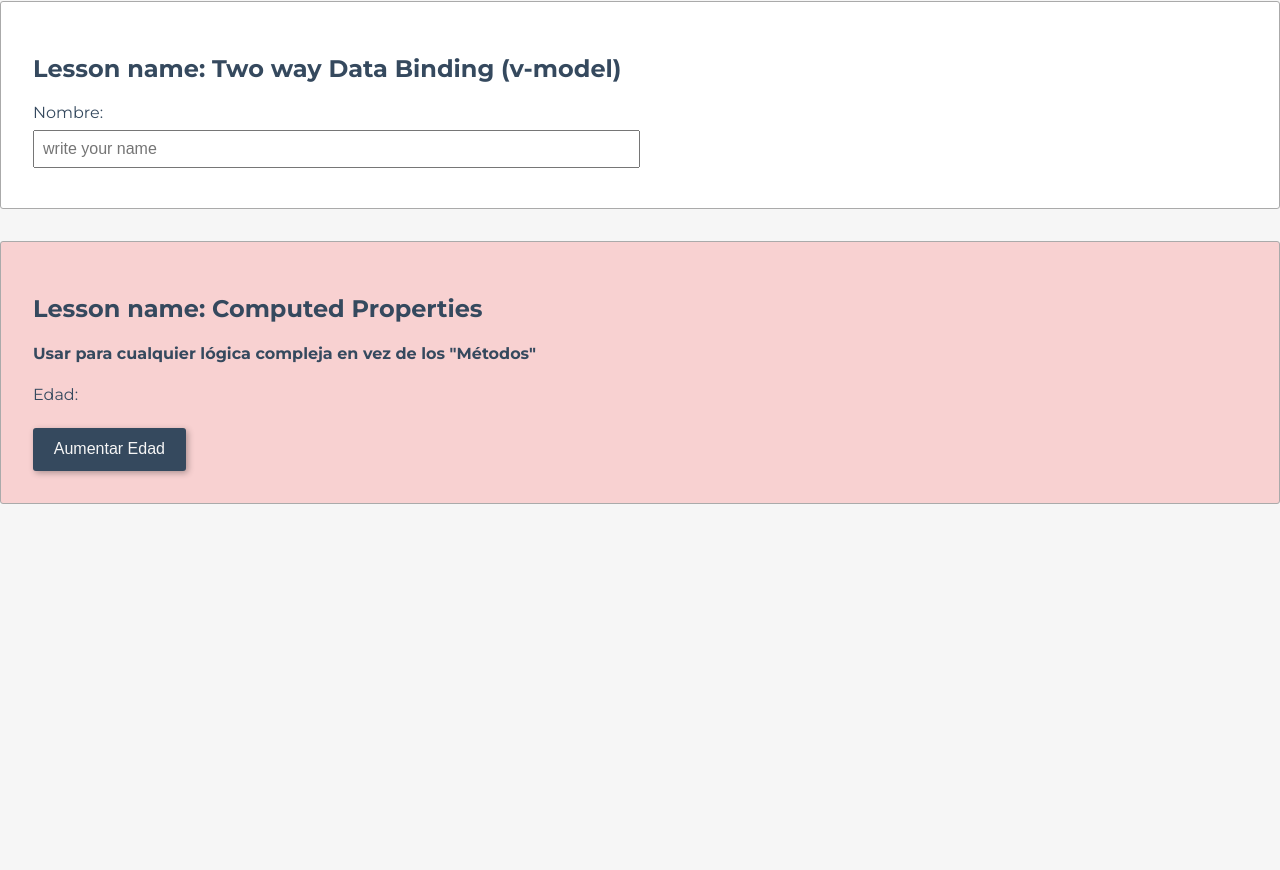
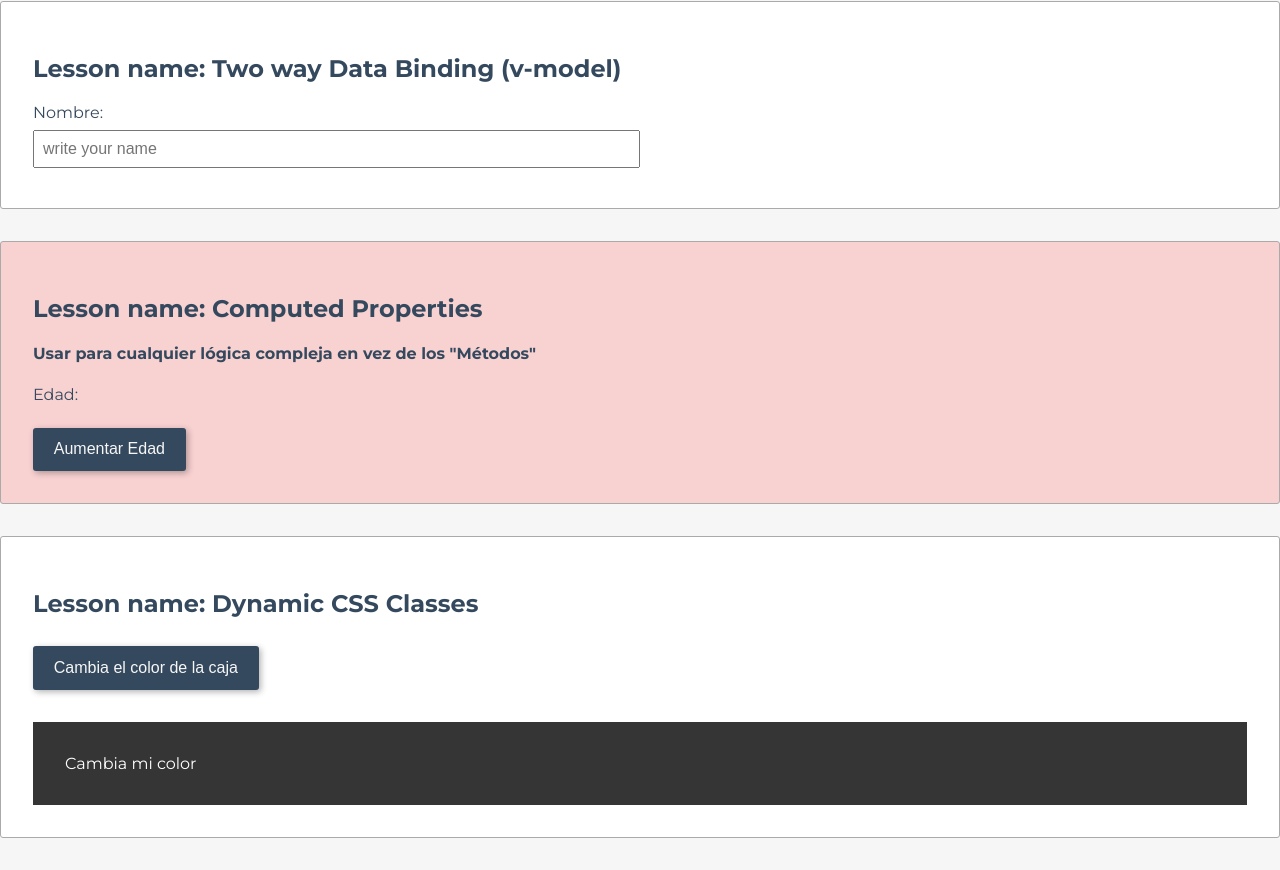
Before and after one commit to iamadeveloper-es/vue-js, a plain HTML site: page vuejs-playlist/index.html in a window 1280 px wide. Shown: the part 2040-2910 px from the top of the page. Before the commit the page ends 2576 px from the top, so only its background shows below. Drawn offline with nearby package versions, Linux system fonts and the light colour scheme.

Commit message:
Dynamic css Classes

```diff
--- a/vuejs-playlist/app.js
+++ b/vuejs-playlist/app.js
@@ -8,7 +8,8 @@ new Vue({
         x: 0,
         y: 0,
         name: '',
-        edad: 35
+        edad: 35,
+        color: false
 
     },
     methods:{
@@ -40,6 +41,11 @@ new Vue({
 
            this.edad + 20
            console.log(this.edad);
+        },
+        changeClass: function(){
+            return{
+                color: this.color
+            }
         }
     }
 });
--- a/vuejs-playlist/index.html
+++ b/vuejs-playlist/index.html
@@ -76,6 +76,11 @@
             <p>Edad: {{updateEdad}}</p>
             <button v-on:click="edad++">Aumentar Edad</button>
         </section>
+        <section>
+            <h2>{{lessonTitle('Dynamic CSS Classes')}}</h2>
+            <button v-on:click="color = !color">Cambia el color de la caja</button>
+            <div class="change-color" v-bind:class="changeClass">Cambia mi color</div>
+        </section>
     </div>
     <script src="app.js"></script>
 </body>
--- a/vuejs-playlist/style.css
+++ b/vuejs-playlist/style.css
@@ -82,3 +82,13 @@ input{
 .unfinished{
     background-color: rgba(255, 0, 0, 0.151);
 }
+.change-color{
+    padding: 2rem;
+    background-color: #353535;
+    color: #FFFFFF;
+    margin-top: 2rem;
+}
+.color{
+    background-color: #40B883;
+    color: #353535;
+}
```
